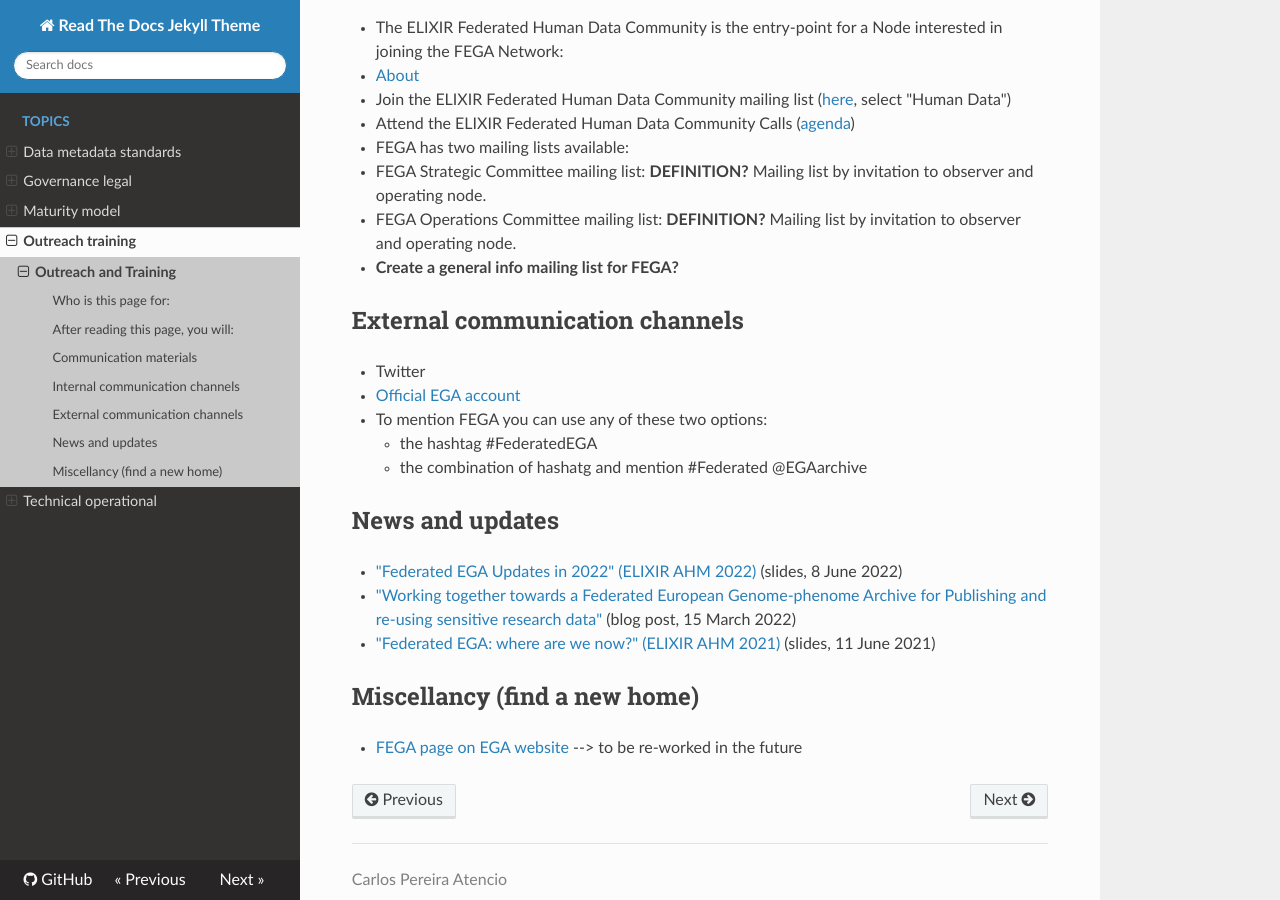
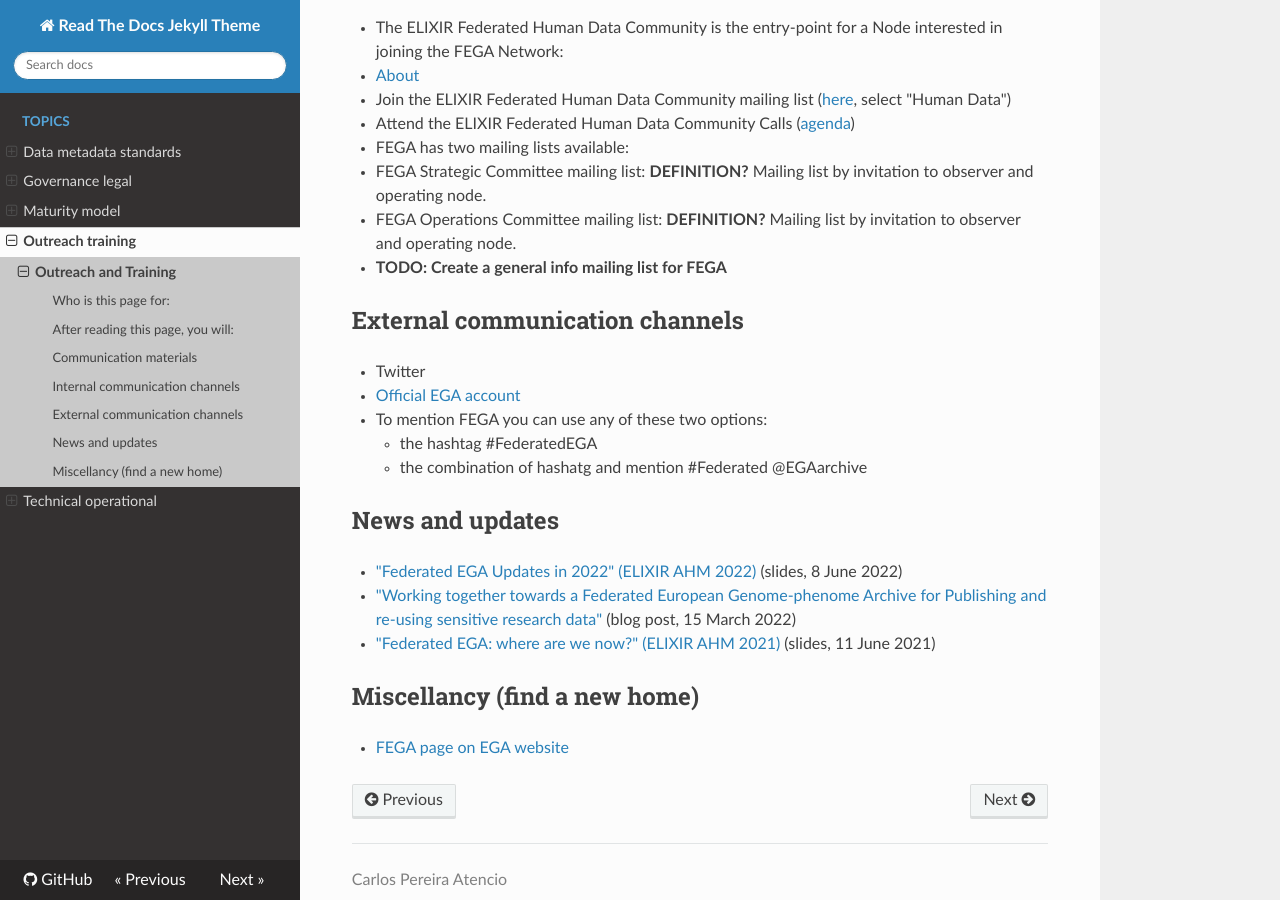
Before and after one commit to viklund/FEGA-onboarding, an MkDocs documentation site: the page built from docs/topics/outreach-training/README.md, in a window 1280 px wide and 900 px high, scrolled down 692 px. Built offline with MkDocs 1.6.1, drawn with Linux system fonts in a browser that asks for light colours; nearby versions of some CDN libraries.

Commit message:
Removed internal notes

```diff
--- a/docs/topics/outreach-training/README.md
+++ b/docs/topics/outreach-training/README.md
@@ -24,7 +24,7 @@
 - FEGA has two mailing lists available:
   - FEGA Strategic Committee mailing list: **DEFINITION?** Mailing list by invitation to observer and operating node.
   - FEGA Operations Committee mailing list: **DEFINITION?** Mailing list by invitation to observer and operating node.
-  - **Create a general info mailing list for FEGA?**
+  - **TODO: Create a general info mailing list for FEGA**
 
 ## External communication channels
 - Twitter
@@ -39,4 +39,4 @@
 - ["Federated EGA: where are we now?" (ELIXIR AHM 2021)](https://doi.org/10.7490/f1000research.1119006.1) (slides, 11 June 2021)
 
 ## Miscellancy (find a new home)
-- [FEGA page on EGA website](https://ega-archive.org/federated) --> to be re-worked in the future
+- [FEGA page on EGA website](https://ega-archive.org/federated)
```
